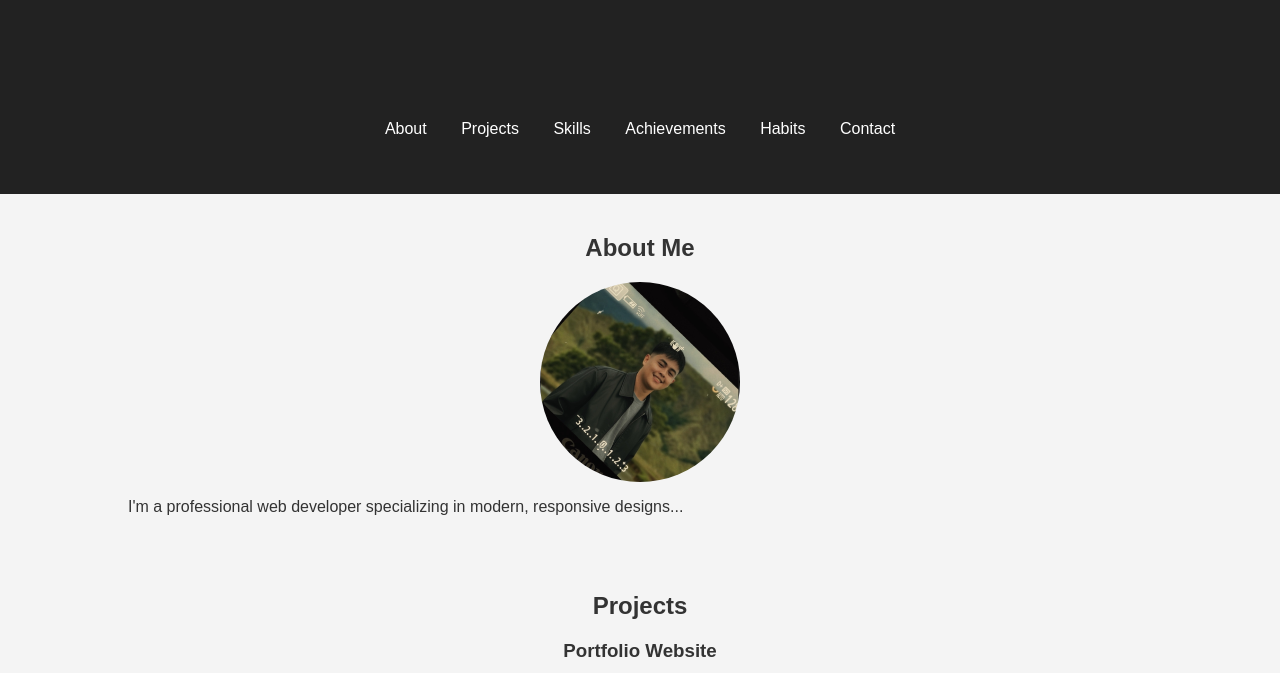
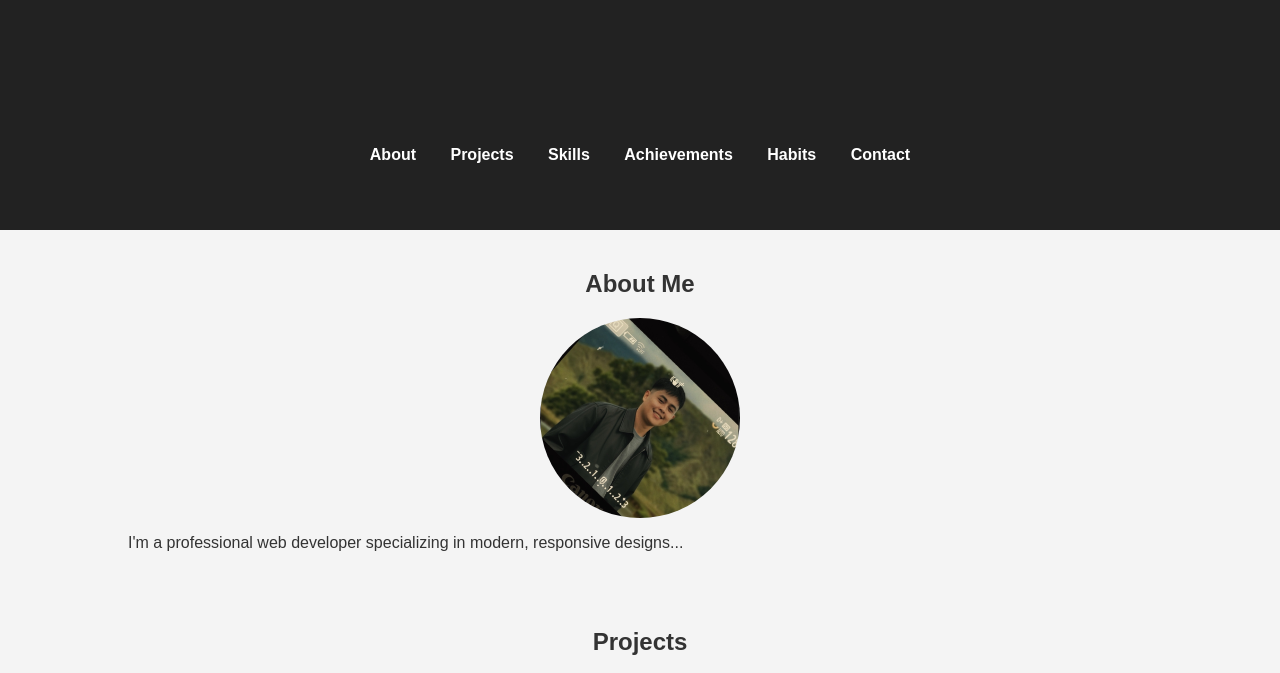
Before and after one commit to kentjohnbranzuela/myweb, a plain HTML site: page index.html in a window 1280 px wide. Shown: the top 673 px of the page. Drawn offline with Linux system fonts and the light colour scheme.

Commit message:
Update styles.css

```diff
--- a/styles.css
+++ b/styles.css
@@ -5,6 +5,26 @@ body {
     padding: 0;
     background-color: #f4f4f4;
     color: #333;
+}
+nav {
+    text-align: center;
+    background-color: #222;
+    padding: 10px 0;
+}
+
+nav ul {
+    padding: 0;
+}
+
+nav ul li {
+    display: inline-block;
+    margin: 0 15px;
+}
+
+nav ul li a {
+    color: white;
+    text-decoration: none;
+    font-weight: bold;
 }
 img {
     max-width: 100%;
```
